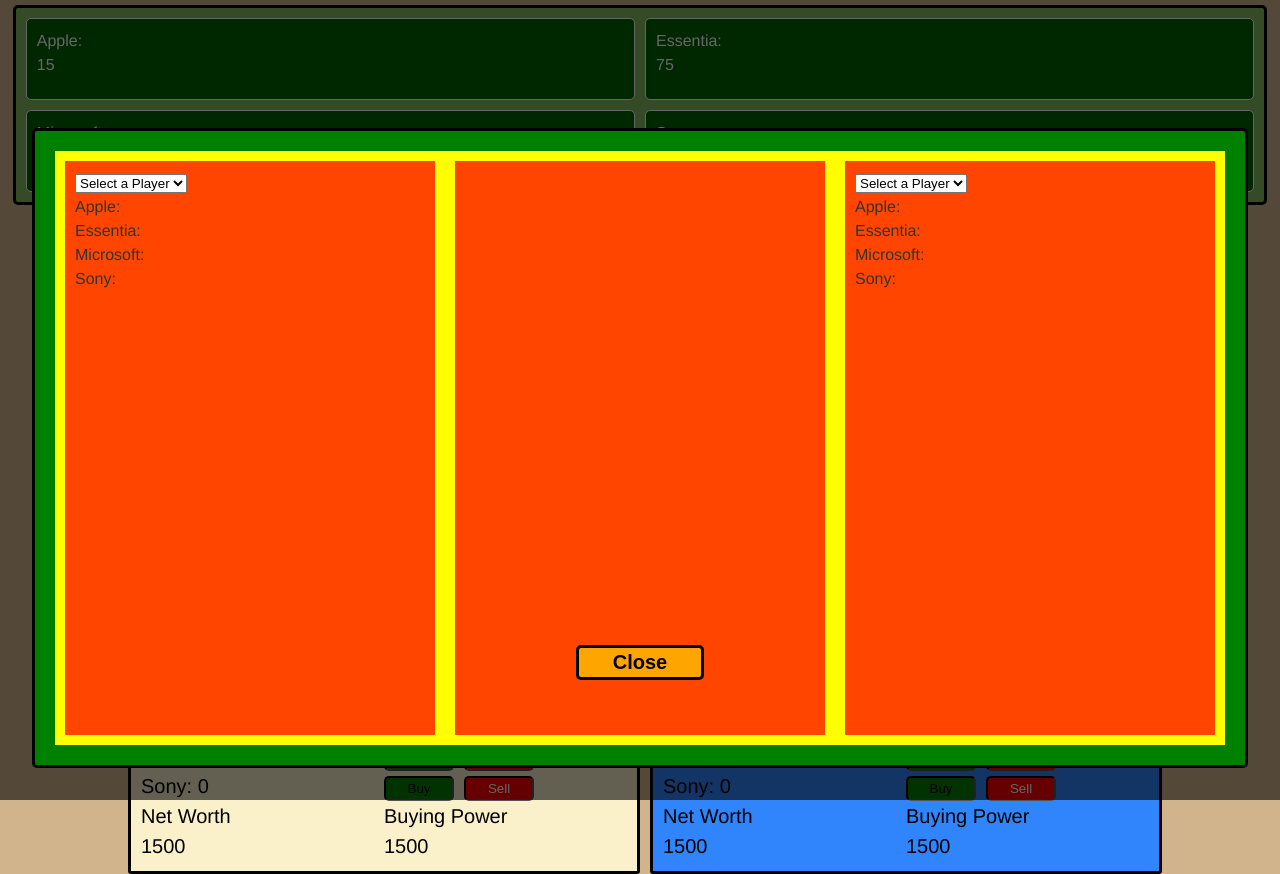
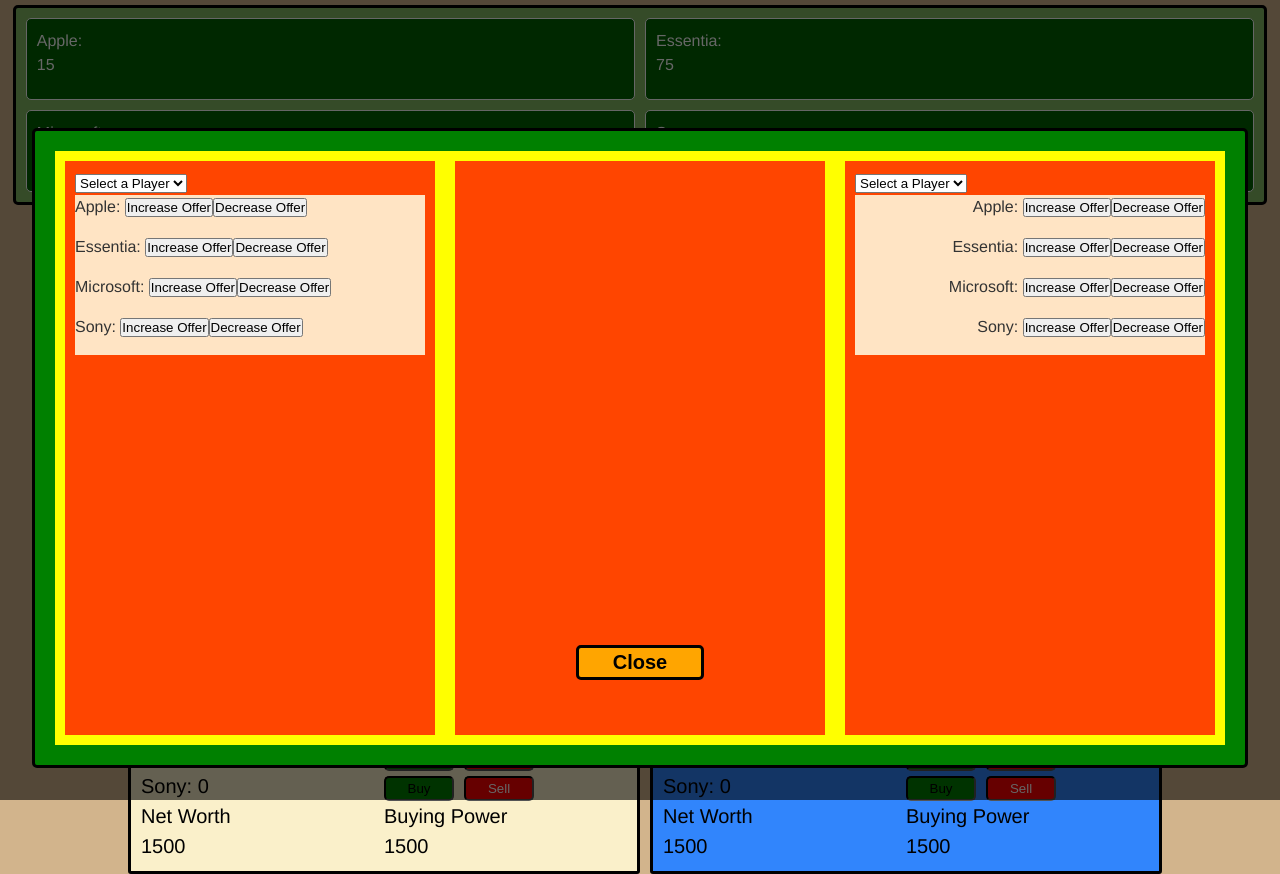
Before and after one commit to Esketiit/Ticker-JS, a plain HTML site: page index.html in a window 1280 px wide. Drawn offline with Linux system fonts and the light colour scheme.

Commit message:
having a bit of a brain fart

```diff
--- a/index.js
+++ b/index.js
@@ -166,7 +166,7 @@ document.addEventListener("DOMContentLoaded", (event) => {
 	// Detects change in player trade forms
 	for (let i = 0; i < tradeForms.length; i++) {
 		tradeForms[i].addEventListener("change", (e) => {
-			updateTradeModal(e)
+			updateTradeModalPlayer(e)
 		})
 	}
 
@@ -304,7 +304,7 @@ document.addEventListener("DOMContentLoaded", (event) => {
 	}
 
 	// Updates trade modal when a player is selected
-	let updateTradeModal = (e) => {
+	let updateTradeModalPlayer = (e) => {
 		let player = {}
 		let holdingsElements = e.target.nextElementSibling.children
 		let keys = Object.keys(gameInfo.playerInfo.player1).filter(key => key.includes("stock"))
@@ -318,8 +318,9 @@ document.addEventListener("DOMContentLoaded", (event) => {
 
 		// Loop through holdingsElements, using id to update
 		for (let i = 0; i < holdingsElements.length; i++) {
-			let stockName = holdingsElements[i].id.split("-")[0]
-			holdingsElements[i].innerText = stockName + ": " + player[`stock${i + 1}`]
+			let stockName = holdingsElements[i]
+			console.log(holdingsElements[i].children[0])
+			// holdingsElements[i].innerText = stockName + ": " + player[`stock${i + 1}`]
 		}
 	}
 
@@ -343,9 +344,24 @@ document.addEventListener("DOMContentLoaded", (event) => {
 		for (let i = 0; i < stockHoldingsDivs.length; i++) {
 			gameInfo.stockValues.forEach((stock) => {
 				let div = document.createElement("div")
+				let span = document.createElement("span")
+				let buyButton = document.createElement("button")
+				let sellButton = document.createElement("button")
+
 				div.className = "stock-holding"
-				div.id = `${stock.name}-holding`
-				div.innerText = `${stock.name}: `
+				span.id = `${stock.name.toLowerCase()}-holding`
+				span.innerText = `${stock.name}: `
+				buyButton.className = "increase-trade-button"
+				buyButton.id = `${stock.name.toLowerCase()}-increase`
+				sellButton.className = "decrease-trade-button"
+				sellButton.id = `${stock.name.toLowerCase()}-decrease`
+
+				buyButton.innerText = "Increase Offer"
+				sellButton.innerText = "Decrease Offer"
+
+				div.appendChild(span)
+				div.appendChild(buyButton)
+				div.appendChild(sellButton)
 				stockHoldingsDivs[i].appendChild(div)
 			})
 		}
--- a/ticker.css
+++ b/ticker.css
@@ -13,7 +13,7 @@ body {
   line-height: 1.5;
   color: #333;
   background: tan;
-  overflow: hidden;
+  overflow: visible;
 }
 
 #stock-container {
@@ -358,6 +358,17 @@ body {
   border-color: white;
 }
 
+.player-holdings {
+  display: grid;
+  grid-template-columns: 1fr;
+  height: 20vh;
+  background-color: bisque;
+}
+
+#player-select-2-stocks {
+  text-align: right;
+}
+
 #open-modal-button {
   display: none;
 }
```
